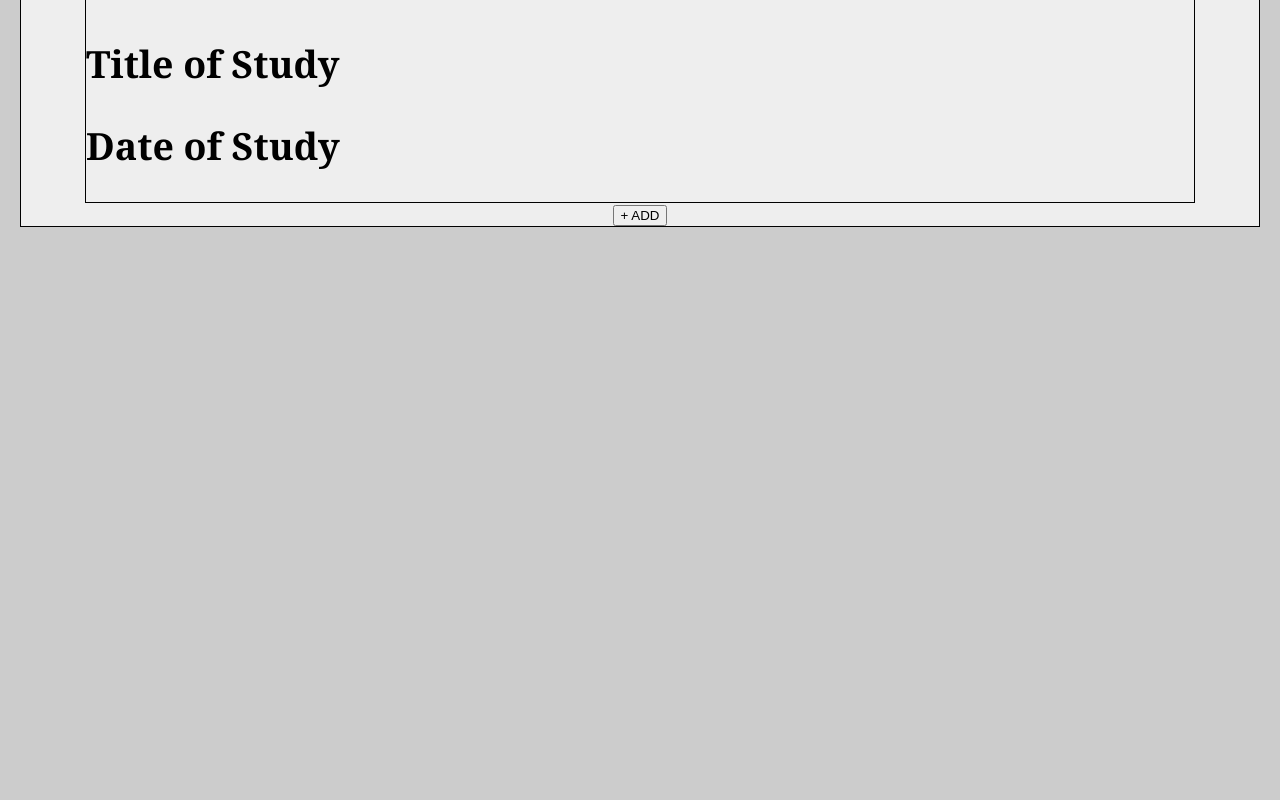
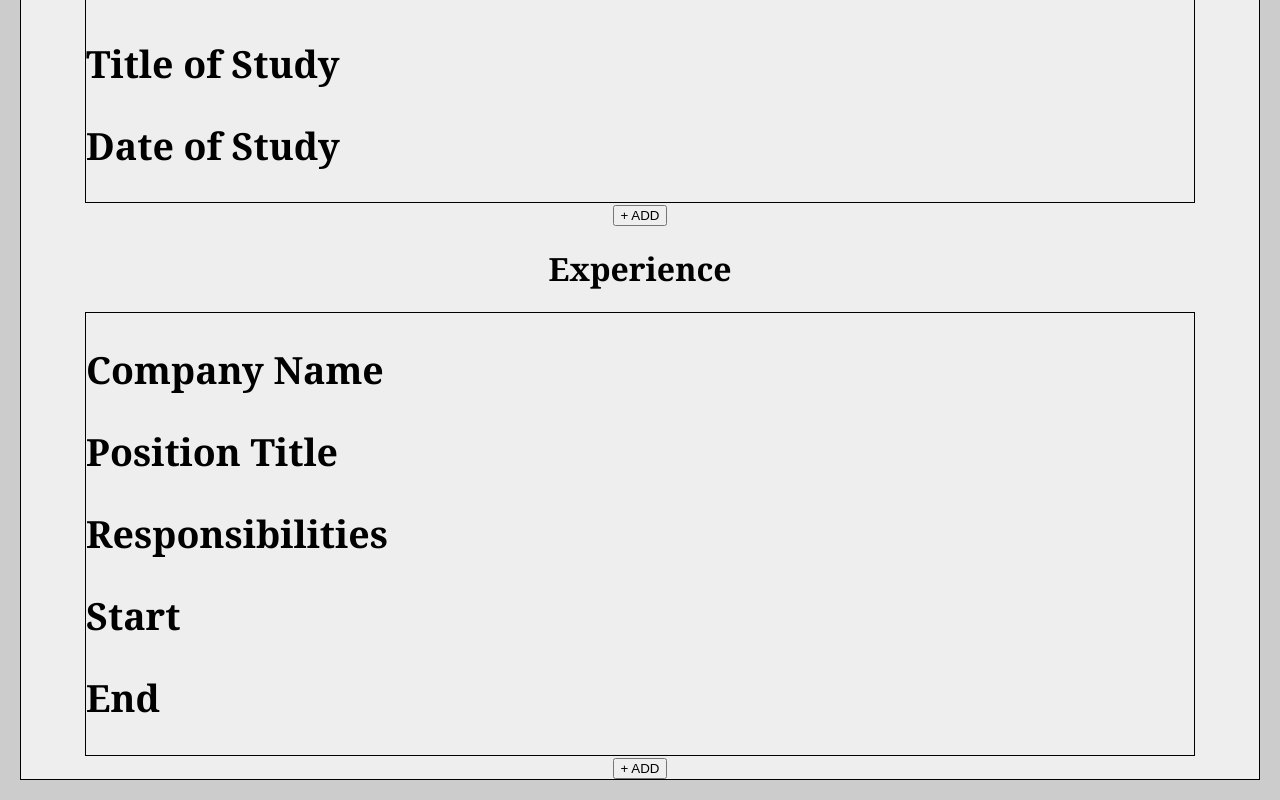
Before and after one commit to PrimulaRussell/react-cv-application, a React app: page / in a window 1280 px wide. Shown: the part 474-1274 px from the top of the page. Before the commit the page ends 800 px from the top, so only its background shows below. Built offline with nearby package versions, Linux system fonts and the light colour scheme.

Commit message:
Created experience section & add button

```diff
--- a/src/App.js
+++ b/src/App.js
@@ -2,8 +2,12 @@ import React, { Component } from 'react';
 import './styles/App.css';
 import Header from './components/Header';
 import EditableField from './components/Edit';
-import Education from './components/Education'
+import Education from './components/Education';
 import AddEdu from './components/AddEdu';
+import Experience from './components/Experience';
+import AddExp from './components/AddExp';
+
+
 
 document.body.style.backgroundColor = "#ccc";
 
@@ -47,6 +51,11 @@ class App extends Component{
     <Education></Education>
     {/* Creates another education section */}
     <AddEdu></AddEdu>
+    <h1>Experience</h1>
+     {/* Section that takes your professional background info */}
+    <Experience></Experience>
+     {/* Creates another experience section */}
+    <AddExp></AddExp>
     </div>
     </div>
   )}
--- /dev/null
+++ b/src/components/AddExp.js
@@ -0,0 +1,35 @@
+import React, { Component } from 'react';
+import Experience from '../components/Experience'
+
+class AddExp extends Component {
+    constructor(props) {
+        super(props)
+
+        this.state = {
+             numExp: 0
+        }
+    }
+    onAddExp = () => {
+    this.setState({
+    numExp: this.state.numExp + 1
+    });
+    }
+
+    render() {
+    const exp = [];
+
+    for (var i = 0; i < this.state.numExp; i += 1) {
+    exp.push(<Experience/>);
+    };
+
+    return (
+    <div>
+    {exp}
+    <button onClick={this.onAddExp.bind(this)}>+ ADD</button>
+    </div>
+    )
+    }
+    }
+
+
+export default AddExp;
--- a/src/components/Education.js
+++ b/src/components/Education.js
@@ -1,10 +1,10 @@
 import React from 'react'
-import '../styles/Education.css'
+import '../styles/Fields.css'
 import EditableField from '../components/Edit'
 
 const Education = (props) => {
     return (
-    <div className="Education">
+    <div className="Field">
     <EditableField value={"School Name"}></EditableField>
     <EditableField value={"Title of Study"}></EditableField>
     <EditableField value={"Date of Study"}></EditableField>
--- /dev/null
+++ b/src/components/Experience.js
@@ -0,0 +1,17 @@
+import React from 'react'
+import '../styles/Fields.css'
+import EditableField from '../components/Edit'
+
+const Experience = (props) => {
+    return (
+    <div className="Field">
+    <EditableField value={"Company Name"}></EditableField>
+    <EditableField value={"Position Title"}></EditableField>
+    <EditableField value={"Responsibilities"}></EditableField>
+    <EditableField value={"Start"}></EditableField>
+    <EditableField value={"End"}></EditableField>
+    </div>
+    )
+}
+
+export default Experience;
--- a/src/styles/Education.css
+++ b/src/styles/Fields.css
@@ -1,4 +1,4 @@
-.Education {
+.Field {
     text-align: initial;
     font-size: 25px;
     border: 1px solid black;
```
